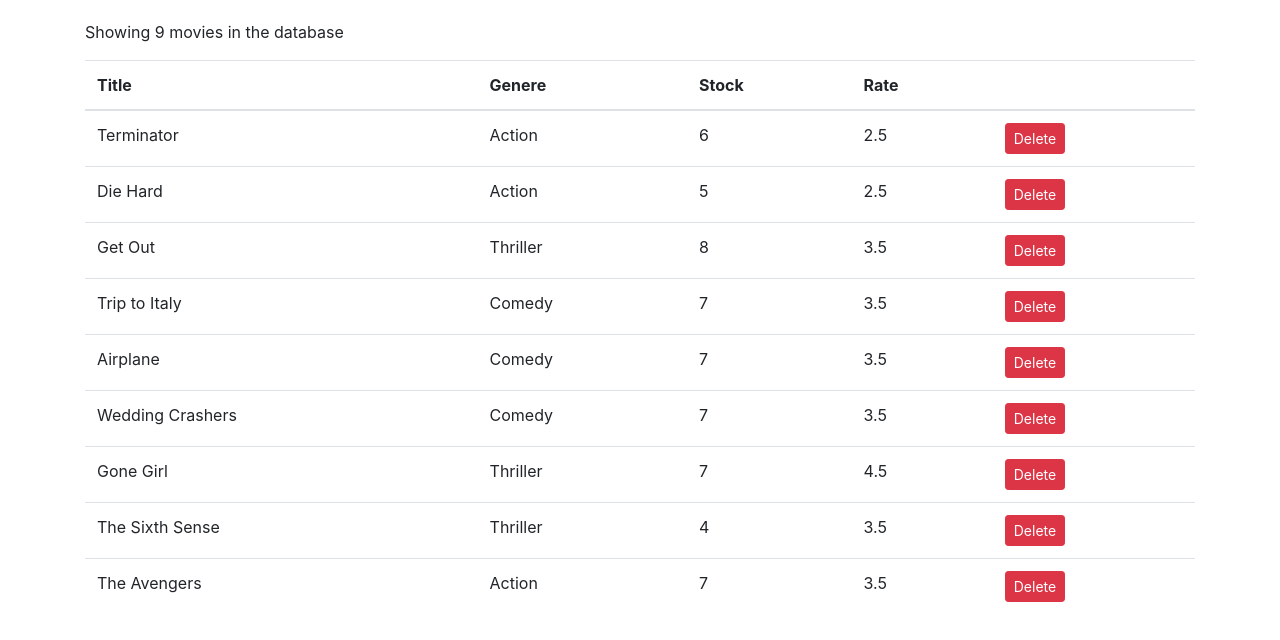
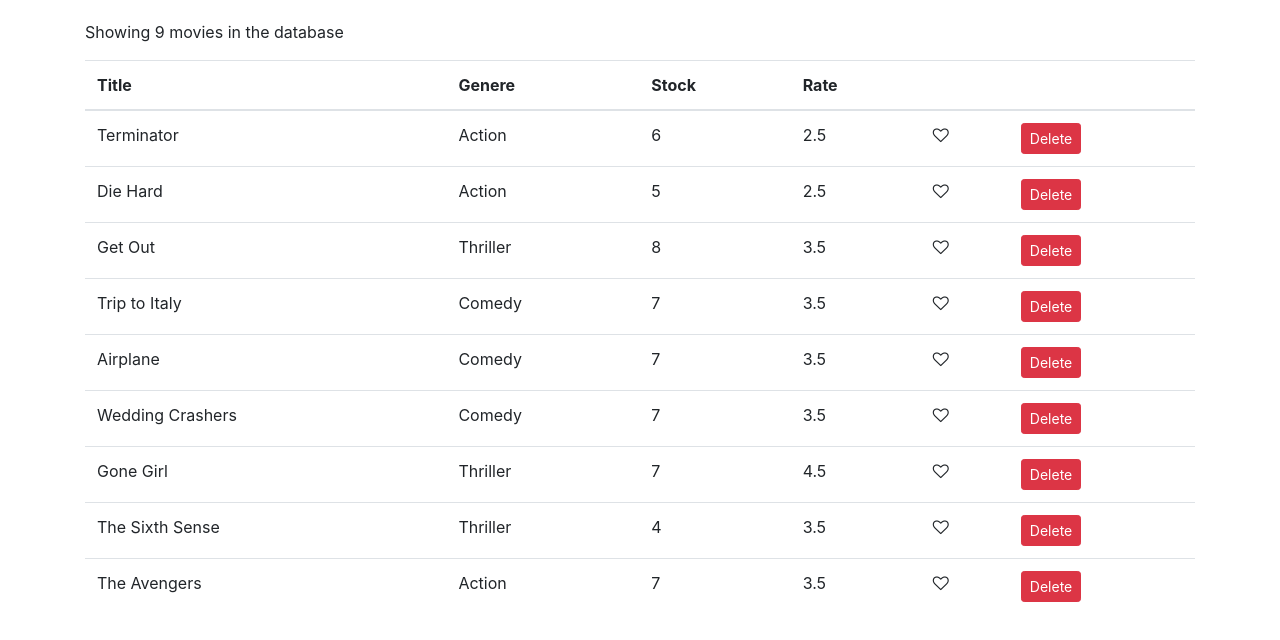
Before and after one commit to LIJOMLOYID/vidly, a React (Create React App) app: page / in a window 1280 px wide. Shown: the top 640 px of the page. Built offline with nearby package versions, Linux system fonts and the light colour scheme.

Commit message:
Added like component, added heart font awesome icon

```diff
--- /dev/null
+++ b/src/components/common/like.jsx
@@ -0,0 +1,12 @@
+import React, { Component } from "react";
+
+//Input: liked: boolean
+//Output: onClick
+
+class Like extends Component {
+  render() {
+    return <i class="fa fa-heart-o"></i>;
+  }
+}
+
+export default Like;
--- a/src/components/movies.jsx
+++ b/src/components/movies.jsx
@@ -1,4 +1,5 @@
 import React, { Component } from "react";
+import Like from "./common/like";
 import { getMovies } from "../services/movieService";
 
 class Movies extends Component {
@@ -25,6 +26,7 @@
               <th>Genere</th>
               <th>Stock</th>
               <th>Rate</th>
+              <th />
               <th></th>
             </tr>
           </thead>
@@ -35,6 +37,9 @@
                 <td>{movie.genre.name}</td>
                 <td>{movie.numberInStock}</td>
                 <td>{movie.dailyRentalRate}</td>
+                <td>
+                  <Like />
+                </td>
                 <td>
                   <button
                     onClick={() => this.handleDelete(movie)}
```
